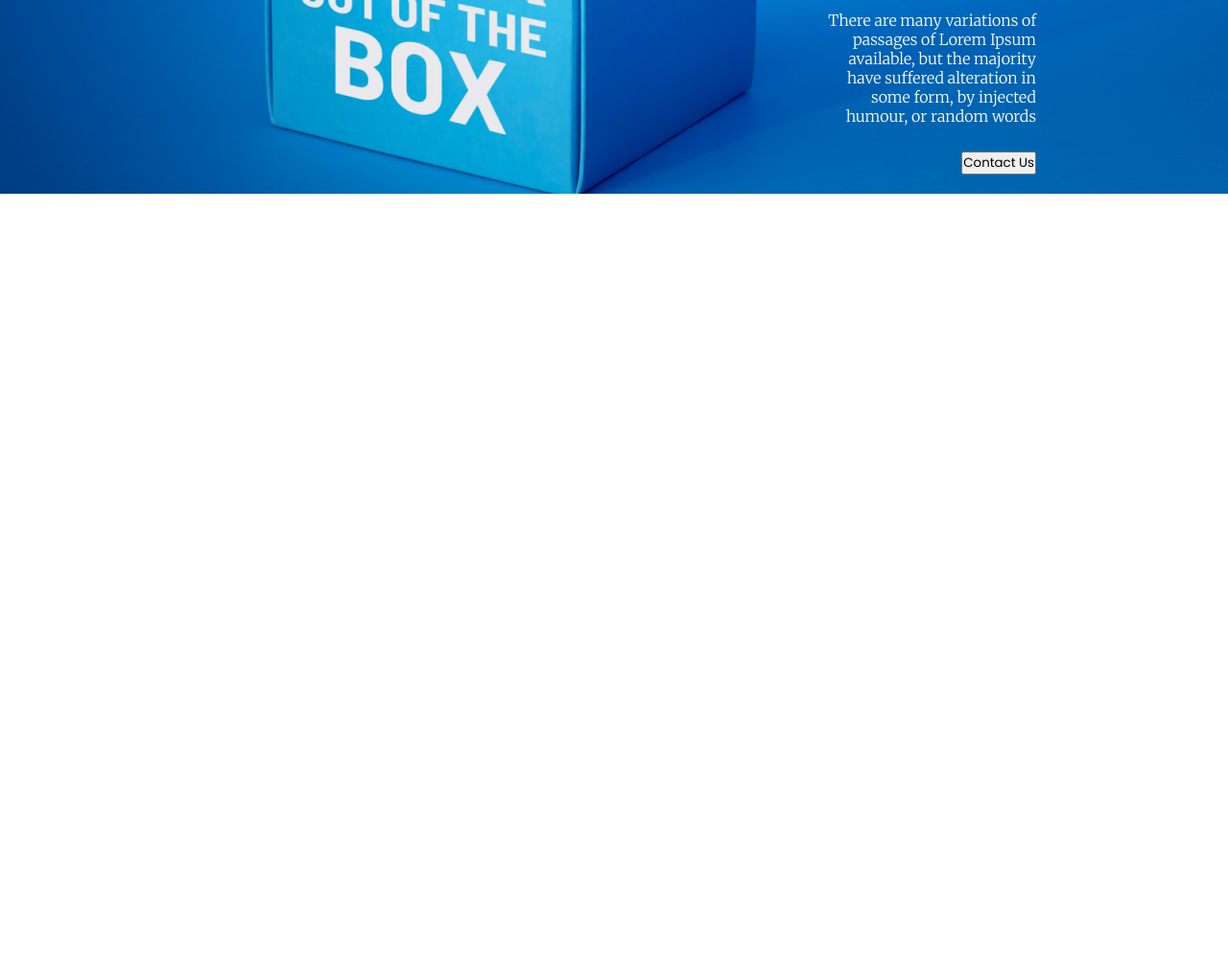
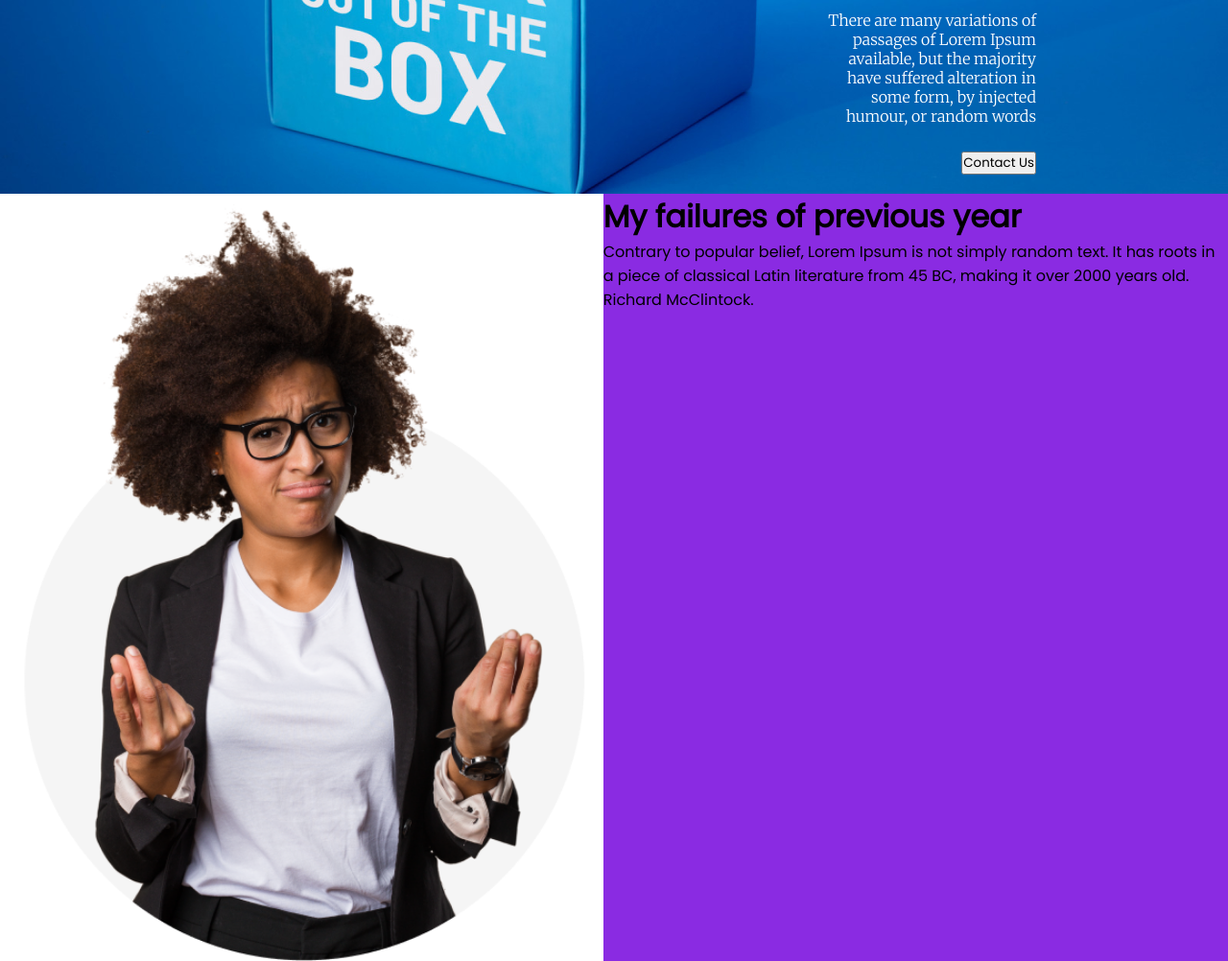
Before and after one commit to KhalidHussain500/New-year-web-repo, a plain HTML site: page Index.html in a window 1280 px wide. Shown: the part 598-1600 px from the top of the page at 96% size. Before the commit the page ends 800 px from the top, so only its background shows below. Drawn offline with Linux system fonts and the light colour scheme.

Commit message:
style added

```diff
--- a/Index.html
+++ b/Index.html
@@ -21,6 +21,21 @@
 
     </div>
 
+    <div class="year-container">
+        <img src="images/person.png" alt="person">
+        <div class="perg">
+            <h1>My failures of
+                previous year</h1>
+                <p>Contrary to popular belief, Lorem Ipsum is not
+                    simply random text. It has roots in a piece of
+                    classical Latin literature from 45 BC, making it over
+                    2000 years old. Richard McClintock.</p>
+
+        </div>
+
+
     </div>
+
+
 </body>
 </html>
--- a/Styles/style.css
+++ b/Styles/style.css
@@ -21,3 +21,12 @@
     color: white;
 
 }
+.year-container{
+    width: 100%;
+    height: 100vh;
+    display: flex;
+    justify-content: space-between;
+}
+.perg{
+    background-color: blueviolet;
+}
```
